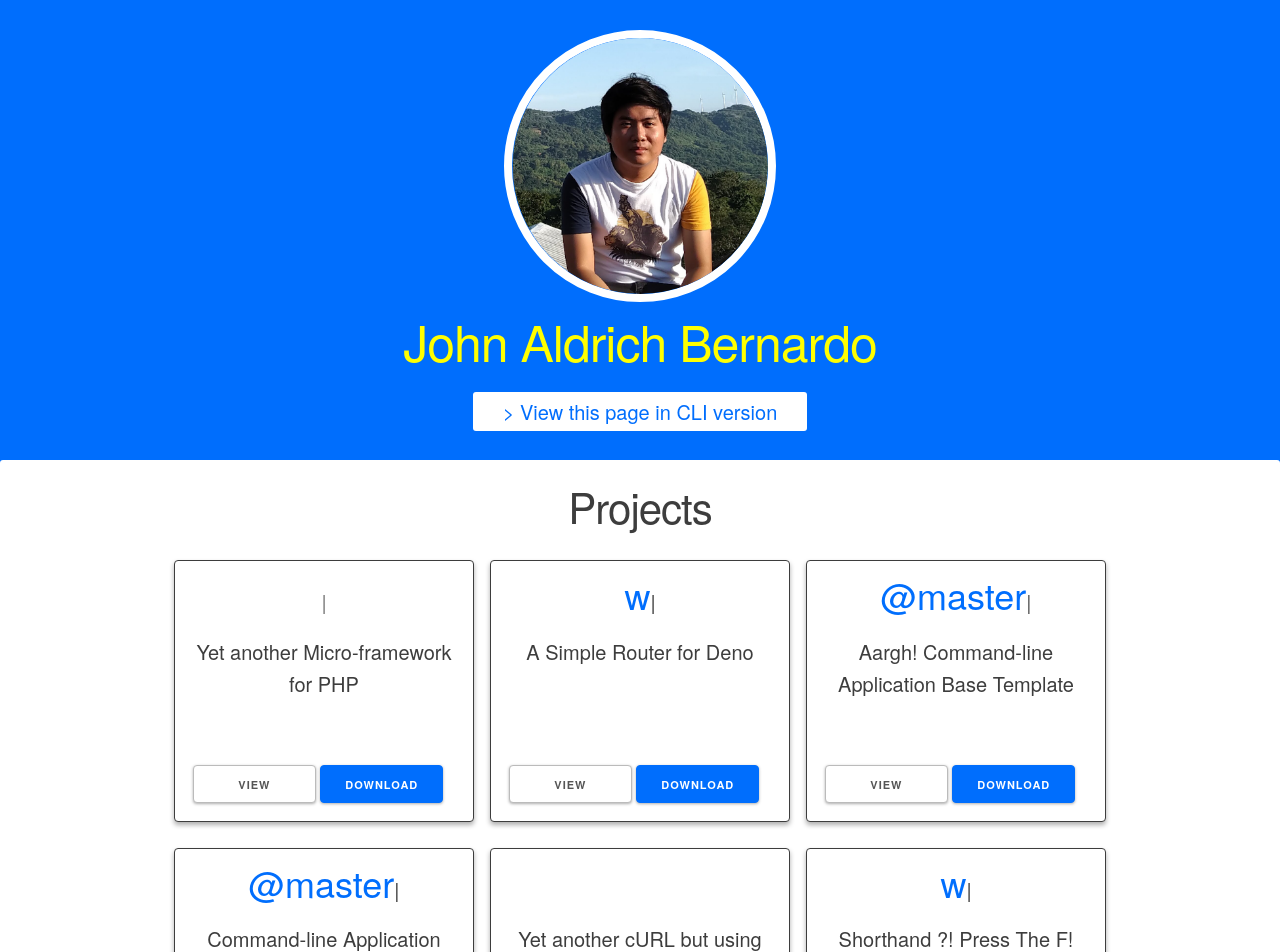
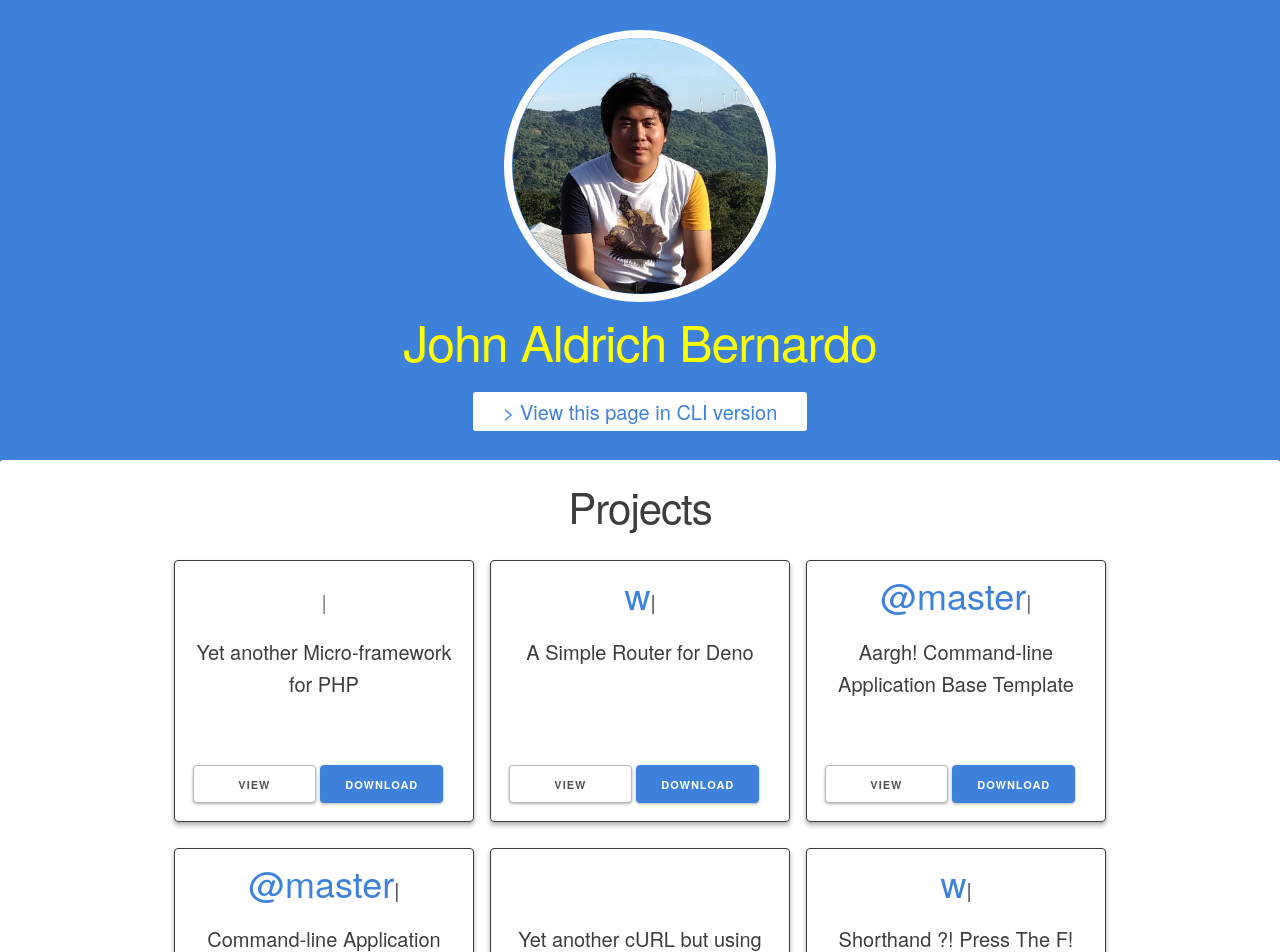
Before and after one commit to jabernardo/aldrich-io, a Next.js app: page / in a window 1280 px wide. Shown: the top 952 px of the page. Built offline with nearby package versions, Linux system fonts and the light colour scheme; no server answers.

Commit message:
change color

```diff
--- a/styles/global.scss
+++ b/styles/global.scss
@@ -2,7 +2,7 @@ html {
   font-family: sans-serif;
   font-size: 62.5%;
   text-align: center;
-  background: #006efd;
+  background: #3d81da;
   color: #fff;
 }
 
--- a/widgets/Header.module.scss
+++ b/widgets/Header.module.scss
@@ -15,7 +15,7 @@
     font-size: 2rem;
     background: #ffffff;
     padding: 0.5rem 3rem;
-    color: #006efd;
+    color: #3d81da;
     text-decoration: none;
     border-radius: 3px;
     text-shadow: none;
--- a/widgets/ProjectCard.module.scss
+++ b/widgets/ProjectCard.module.scss
@@ -3,12 +3,12 @@ div.typed,
   display: inline;
   font-size: 3.6rem;
   min-height: 5rem;
-  color: #006efd;
+  color: #3d81da;
 }
 
 .buttonPrimary {
-  background-color: #006efd !important;
-  border-color: #006efd !important;
+  background-color: #3d81da !important;
+  border-color: #3d81da !important;
 }
 
 .go_relative {
```
